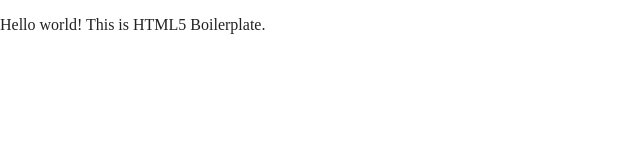
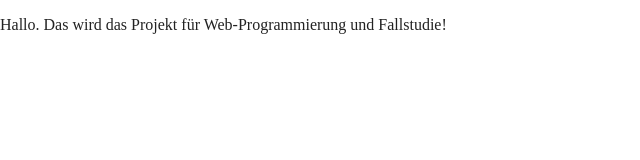
Before and after one commit to alexsgi/WebProgrammierung, a website built with Parcel: page index.html in a window 1280 px wide. Shown: the whole page, without its empty margins (0-640 px from the left). Built offline with nearby package versions, Linux system fonts and the light colour scheme.

Commit message:
Update index.html

```diff
--- a/index.html
+++ b/index.html
@@ -25,7 +25,7 @@
 <body>
 
   <!-- Add your site or application content here -->
-  <p>Hello world! This is HTML5 Boilerplate.</p>
+  <p>Hallo. Das wird das Projekt für Web-Programmierung und Fallstudie!</p>
   <script src="js/vendor/modernizr-3.11.2.min.js"></script>
   <script src="js/plugins.js"></script>
   <script src="js/main.js"></script>
```
